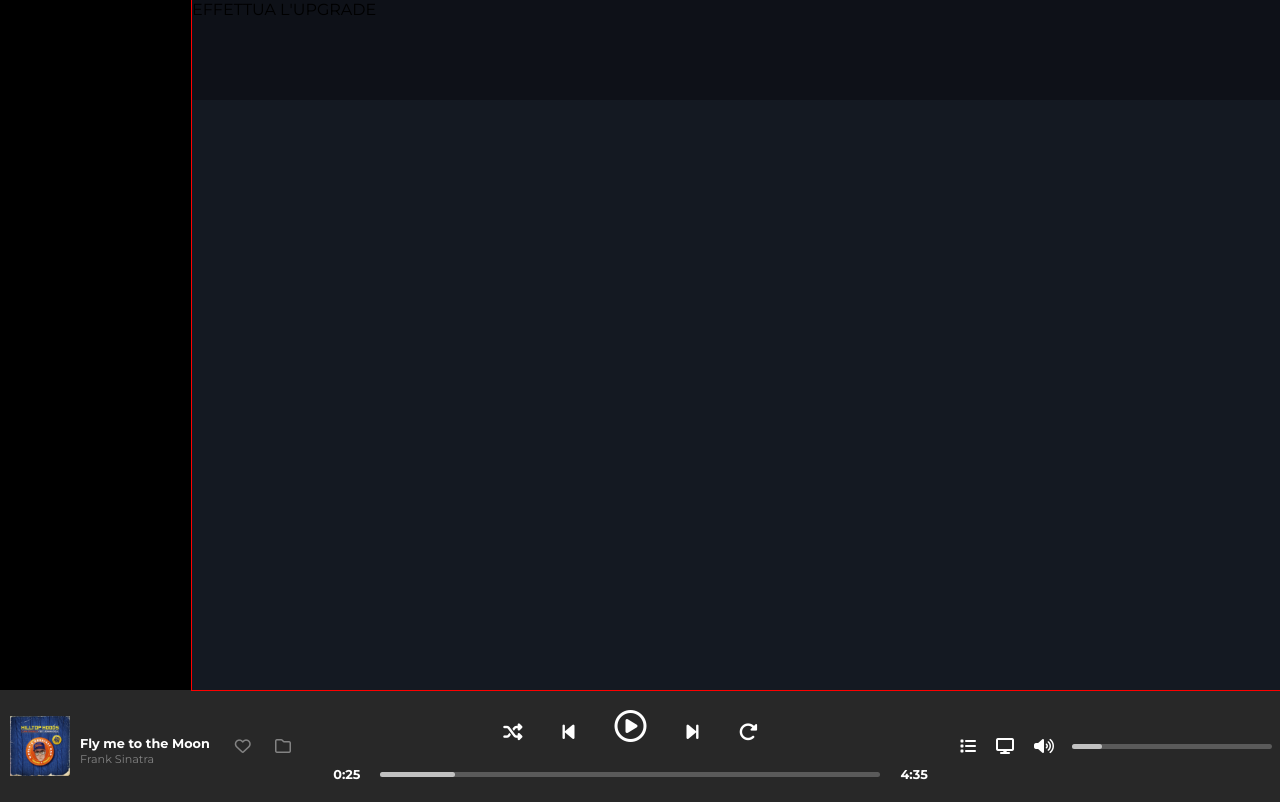
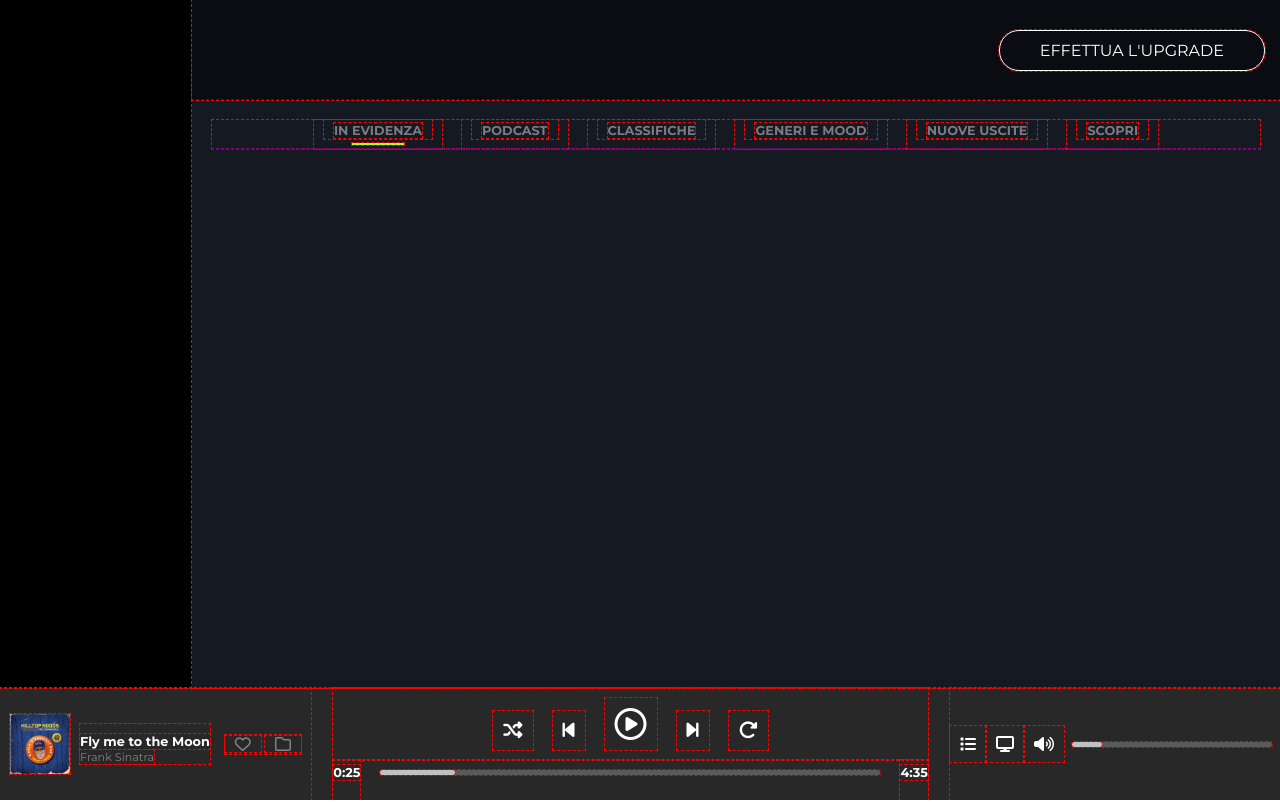
Before and after one commit to antoniostassi/html-css-spotifyweb, a plain HTML site: page index.html in a window 1280 px wide. Drawn offline with Linux system fonts and the light colour scheme.

Commit message:
HTML & CSS | Playlists-Section Skeleton

```diff
--- a/assets/css/reset.css
+++ b/assets/css/reset.css
@@ -8,8 +8,23 @@ html {
     font-family: "Montserrat", sans-serif;
 }
 
+ul {
+    list-style-type: none;
+    padding:0;
+    margin:0;
+}
+
+ul * {
+    margin:0;
+    padding:0;
+}
+
+ul * > a {
+    text-decoration:0;
+    color:var(--color-text-grey);
+}
 /* Debug */
-/*
+
 * {
     outline:1px dashed red;
-} */
+}
--- a/assets/css/style.css
+++ b/assets/css/style.css
@@ -3,32 +3,89 @@
 
 #browser-application {
     width:100%;
-    height:calc(100vh - 110px );
+    height:calc(100vh - 112px );
 }
 
+/* Nav Bar */
 #browser-application > #nav-bar {
     width:15%;
     height:100%;
-
 }
 
+/* Media Browser */
 #browser-application > #media-browser {
     width:85%;
     height:100%;
-    outline:1px solid red;
 }
 
+/* Sticky Upgrade Section */
 #media-browser > .upgrade-bar {
     height:100px;
     width:100%;
-    background-color:rgba(0,0,0,0.3);
+    background-color:rgba(0,0,0,0.5);
+    justify-content: flex-end;
+    color:white;
+    align-items:center;
+}
+
+#media-browser > .upgrade-bar > .upgrade-button {
+    padding:10px 40px;
+    border-radius:20px;
+    border:1px solid white;
+    margin-right:15px;
+    transition: transform 1s;
+}
+
+#media-browser > .upgrade-bar > .upgrade-button:hover {
+    cursor:pointer;
+    transform: scale(1.1, 1.1);
+}
+
+/* Music Browsing */
+#media-browser > .browsing-list {
+    height:calc(100% - 100px);
+    padding:20px;
+    color:white;
+    margin:auto;
+}
+
+#media-browser > .browsing-list > .navigator.flex {
+    justify-content: center;
+}
+
+#media-browser > .browsing-list > .navigator.flex * {
+    margin:0 10px;
+}
+
+#media-browser > .browsing-list > .navigator.flex * > a {
+    font-weight:bold;
+    font-size:0.8rem;
+}
+
+#media-browser > .browsing-list > .navigator.flex * > .underline-li {
+    width:40%;
+    height:2px;
+    background-color: #ADFF2F;
+    margin:4px auto;
+}
+
+#media-browser > .browsing-list > .navigator.flex > li:not(:first-of-type) > .underline-li{
+    display:none;
+}
+
+/* Playlists Section */
+
+#media-browser > .browsing-list > .playlists-section {
+    max-height:calc(100% - 30px);
+    width:100%;
+    outline:1px dashed purple;
+    margin-bottom:20px;
 }
 
 /* Media Player */
 /* Overview */
 #media-player {
-    min-height:100px;
-    max-height:120px;
+    height:112px;
     color:white;
 }
 
--- a/assets/css/utility.css
+++ b/assets/css/utility.css
@@ -14,6 +14,7 @@
 
 :root {
     --color-grey: #838383;
+    --color-text-grey:#797C80;
 }
 
 /* General */
@@ -24,6 +25,14 @@
 
 .space-between {
     justify-content: space-between;
+}
+
+.wrap {
+    flex-wrap:wrap;
+}
+
+.my-col-section {
+    width:100%;
 }
 
 .style-bar {
--- a/index.html
+++ b/index.html
@@ -33,9 +33,52 @@
 
                 <!-- Media Browser | Playlists and Created Playlists | -->
                 <div id="media-browser" class="dark-blue-bg">
-                    <div class="upgrade-bar sticky">
+
+                    <!-- Upgrade Sticky Section -->
+                    <div class="upgrade-bar sticky flex">
                         <div class="upgrade-button">EFFETTUA L'UPGRADE</div>
                     </div>
+
+                    <!-- Music Browsing -->
+                    <div class="browsing-list">
+                        <ul class="navigator flex">
+                            <li>
+                                <span><a href="#">IN EVIDENZA</a></span>
+                                <div class="underline-li"></div>
+                            </li>
+                            <li>
+                                <span><a href="#">PODCAST</a></span>
+                                <div class="underline-li"></div>
+                            </li>
+                            <li>
+                                <span><a href="#">CLASSIFICHE</a></span>
+                                <div class="underline-li"></div>
+                            </li>
+                            <li>
+                                <span><a href="#">GENERI E MOOD</a></span>
+                                <div class="underline-li"></div>
+                            </li>
+                            <li>
+                                <span><a href="#">NUOVE USCITE</a></span>
+                                <div class="underline-li"></div>
+                            </li>
+                            <li>
+                                <span><a href="#">SCOPRI</a></span>
+                                <div class="underline-li"></div>
+                            </li>
+                        </ul>
+                        <div class="playlists-section">
+                            <div class="my-row flex wrap">
+                                <div class="my-col-section">
+                                    <div class="my-row flex wrap">
+                                        <div class="my-col"></div>
+                                    </div>
+                                </div>
+                            </div>
+                        </div>
+                    </div>
+
+
                 </div>
 
             </div>
```
